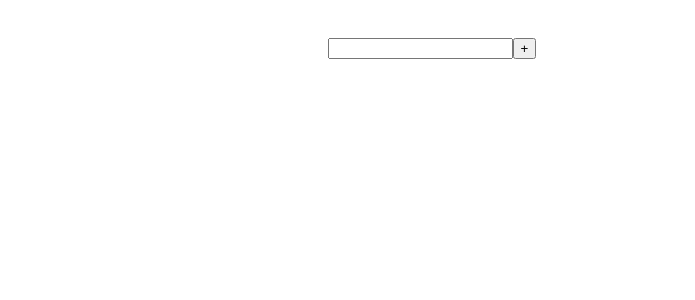
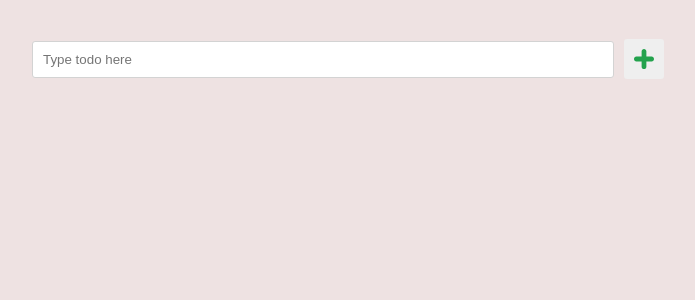
Before and after one commit to DariyaZ/todo_list, a React (Create React App) app: page / in a window 1280 px wide. Shown: the top 300 px of the page, without its empty margins (208-903 px from the left). Built offline with nearby package versions, Linux system fonts and the light colour scheme.

Commit message:
styles were changed

```diff
--- a/package.json
+++ b/package.json
@@ -1,5 +1,5 @@
 {
-  "homepage": "http://dariyaz.github.io/todo-list",
+  "homepage": "http://dariyaz.github.io/todo_list",
   "name": "todo-list",
   "version": "0.1.0",
   "private": true,
--- a/src/App/App.css
+++ b/src/App/App.css
@@ -1,7 +1,10 @@
-.body {
+@import url('https://fonts.googleapis.com/css?family=Noto+Serif&display=swap');
+
+body {
   margin: 0;
+  font-family: 'Noto Serif', serif;
+  background-color: rgb(238, 226, 226);
 }
-
 
 .container {
   display: flex;
@@ -9,22 +12,51 @@
   align-items: center;
 }
 
-/* .header {
-  width: 100%;
-  text-align: center;
-  background-color: red;
-} */
+.toDoInput {
+  width: 800px;
+  padding: 30px;
+}
 
-.toDoInput {
-  width: 100%;
-  max-width: 1200px;
-  text-align: center;
-  padding: 30px;
-  /* background-color: #333; */
+.toDoInput form {
+  display: flex;
+  align-items: center;
+}
+
+.taskInput {
+  padding: 10px;
+  margin: 11px 10px 0 0;
+  border-radius: 3px;
+  border: 1px solid lightgrey;
+  width: 70%;
+  outline: none;
+}
+
+.taskInput:focus {
+  border-color: #d1a52d;
+}
+
+.addButton {
+  border: none;
+  width: 40px;
+  height: 40px;
+  border-radius: 3px;
+  background-image: url(../icons/add.svg);
+  background-repeat: no-repeat;
+  background-position: center;
+  background-size: 50%;
+  outline: none;
+  cursor: pointer;
+  margin-bottom: -10px;
+  transition: .5s;
+}
+
+.addButton:hover {
+  transform: scale(1.05);
+  border: 1px solid rgb(209, 152, 152);;
 }
 
 .item {
-  width: 600px;
+  width: 800px;
   display: flex;
   align-items: center;
   justify-content: space-between;
@@ -68,6 +100,10 @@
   cursor: pointer;
 }
 
+.removeButton:hover {
+  transform: scale(1.05);
+}
+
 #status {
   font-size: 1.2rem;
   width: 3rem;
--- a/src/ToDoContainer/toDoContainer.js
+++ b/src/ToDoContainer/toDoContainer.js
@@ -36,16 +36,15 @@ export default function ToDoContainer() {
 
     return (
         <div className='container'>
-            {/* <header className='header'>
-                <h1 className='heading'>TO DO LIST</h1>
-            </header> */}
             <div className='toDoInput'>
                 <form>
                     <input type='text'
-                        value={value}
-                        onChange={(e) => handleChange(e.target.value)}
-                        onKeyPress={keyPressed}/>
-                    <button type='button' onClick={handleAdd}>+</button>
+                           className='taskInput'
+                           value={value}
+                           placeholder={'Type todo here'}
+                           onChange={(e) => handleChange(e.target.value)}
+                           onKeyPress={keyPressed}/>
+                    <button className='addButton' type='button' onClick={handleAdd}></button>
                 </form>
             </div>
             <div className='listItems'>{list}</div>
--- a/src/toDoItem/toDoItem.js
+++ b/src/toDoItem/toDoItem.js
@@ -7,12 +7,8 @@ export default function ToDoItem({content, index, removeItem}) {
     return (
         <div className={`item ${isChecked ? 'doneTask' : ''}`}>
             <div className='task'>
-                {/* <input id='taskStatus' type='checkbox' checked={isChecked} onChange={() => handleInputChange(!isChecked)}/>
-                <label id='status' htmlFor="taskStatus"></label> */}
-
                 <input className='checkbox' id={`taskStatus${index}`} type='checkbox' checked={isChecked} onChange={() => handleInputChange(!isChecked)}/>
                 <label id='status' htmlFor={`taskStatus${index}`}></label>
-
                 <p>{content}</p>
             </div>
             <button className='removeButton' onClick={() => removeItem(index)}></button>
```
Also changed, not shown: src/icons/add.svg (added), src/icons/add1.svg (added).
